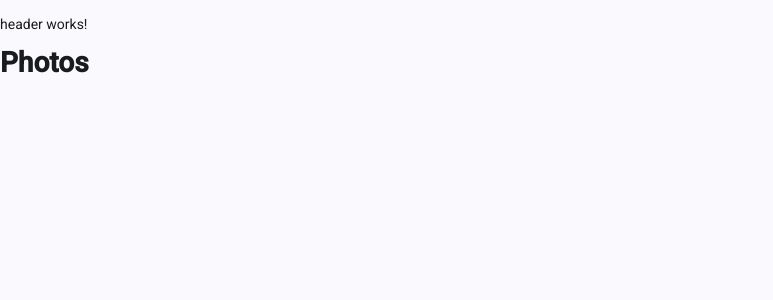
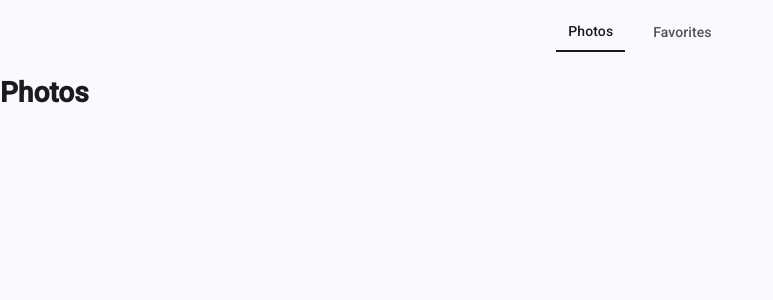
Before and after one commit to sophiatheofanidou/xm-photo-library, an Angular app: page / in a window 1280 px wide. Shown: the top 300 px of the page, without its empty margins (0-773 px from the left). Built offline with nearby package versions, Linux system fonts and the light colour scheme.

Commit message:
feat: implement header navigation

```diff
--- a/src/app/shared/components/header/header.component.html
+++ b/src/app/shared/components/header/header.component.html
@@ -1 +1,22 @@
-<p>header works!</p>
+<mat-toolbar class="header">
+  <nav class="header__navigation" aria-label="Main navigation">
+    <a
+      mat-button
+      routerLink="/"
+      routerLinkActive="header__link--active"
+      [routerLinkActiveOptions]="{ exact: true }"
+      ariaCurrentWhenActive="page"
+      class="header__link">
+      Photos
+    </a>
+
+    <a
+      mat-button
+      routerLink="/favorites"
+      routerLinkActive="header__link--active"
+      ariaCurrentWhenActive="page"
+      class="header__link">
+      Favorites
+    </a>
+  </nav>
+</mat-toolbar>
--- a/src/app/shared/components/header/header.component.scss
+++ b/src/app/shared/components/header/header.component.scss
@@ -0,0 +1,18 @@
+.header {
+  justify-content: center;
+}
+
+.header__navigation {
+  display: flex;
+  gap: 1rem;
+}
+
+.header__link {
+  border-radius: 0;
+  opacity: 0.75;
+}
+
+.header__link--active {
+  border-bottom: 2px solid currentColor;
+  opacity: 1;
+}
```
Also changed, not shown: src/app/app.module.ts (+6 -1 lines), 2 other files (tests, documents, lock files or other folders).
